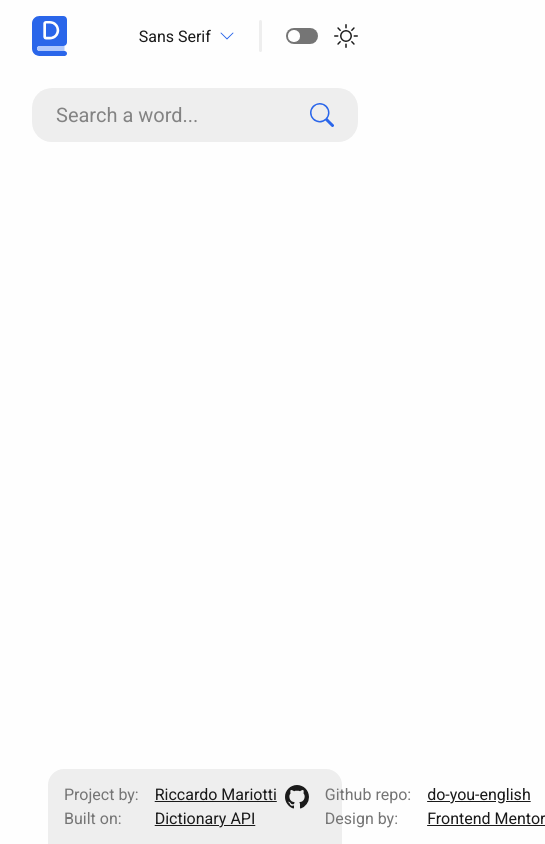
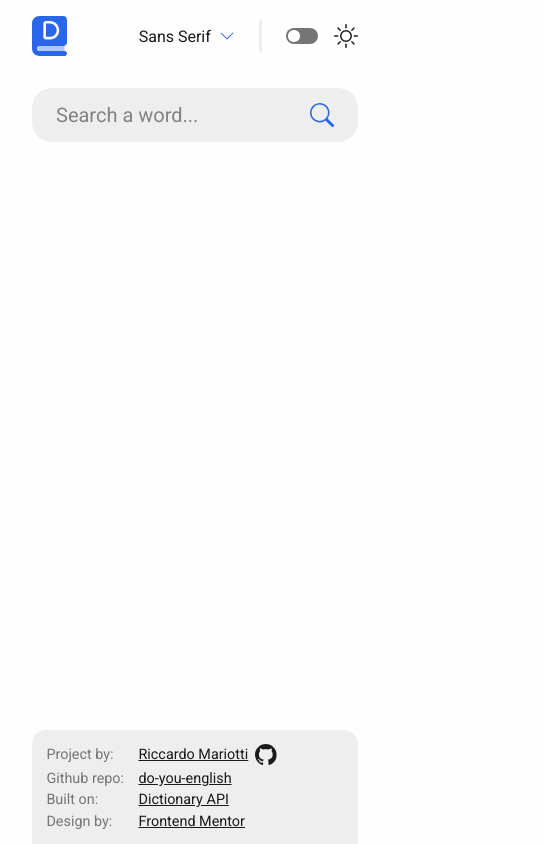
Before and after one commit to Riki9811/do-you-english, a React (Vite) app: page / in a window 390 px wide. Shown: the whole page, 545 px wide, since content can reach past the window. Built offline with nearby package versions, Linux system fonts and the light colour scheme.

Commit message:
Small mobile fixes

```diff
--- a/src/components/dropdown/Dropdown.module.scss
+++ b/src/components/dropdown/Dropdown.module.scss
@@ -15,7 +15,9 @@
 	background: var(--background-alt-col);
 	transform: translateX(-50%);
 	border-radius: 0.5em;
+	box-shadow: 0.3em 0.4em 1em 0em rgba(0, 0, 0, 0.3);
 	overflow: hidden;
+	z-index: 100;
 }
 
 .option {
@@ -25,6 +27,7 @@
 
 .option.highlight {
 	background: var(--accent);
+	color: var(--white);
 }
 
 .chevron {
--- a/src/components/dropdown/Dropdown.tsx
+++ b/src/components/dropdown/Dropdown.tsx
@@ -42,7 +42,7 @@ export default function Dropdown() {
 	}
 
 	function onPreferenceSelect(index?: number) {
-		if (index) setFontPreference(options[index]);
+		if (index != undefined) setFontPreference(options[index]);
 		else setFontPreference(options[highlightIndex]);
 	}
 
--- a/src/components/footer/Footer.module.scss
+++ b/src/components/footer/Footer.module.scss
@@ -6,12 +6,14 @@
     border-radius: 1em 1em 0 0;
     display: grid;
     grid-template-columns: min-content auto min-content auto;
+    align-items: center;
     column-gap: 1em;
 }
 
 .complex-link {
     display: flex;
     flex-direction: row;
+    align-items: center;
     gap: 0.5em;
 }
 
@@ -27,3 +29,12 @@
 	height: 1.5em;
 	width: 1.5em;
 }
+
+@media (width <= 790px) {
+    .footer {
+        grid-template-columns: min-content auto;
+        row-gap: 0.3em;
+        margin: auto 0 0;
+        font-size: 90%;
+    }
+}
--- a/src/components/word-info/WordInfo.module.scss
+++ b/src/components/word-info/WordInfo.module.scss
@@ -151,6 +151,7 @@
 	flex-direction: row;
 	align-items: center;
 	gap: 1em;
+    overflow-wrap: anywhere;
 }
 
 .sources > span > a:active {
--- a/src/components/word-info/WordInfo.tsx
+++ b/src/components/word-info/WordInfo.tsx
@@ -101,7 +101,7 @@ export default function WordInfo({ info: rawInfo, error, searchWord }: WordInfoP
 				<span>
 					{urls.map((url, index) => (
 						<a key={index} href={url}>
-							{url} <BoxArrowUpRight />
+							{url.replace("https://", "").replace("en.", "")} <BoxArrowUpRight />
 						</a>
 					))}
 				</span>
```
Lines whose indentation alone changed are shown as unchanged.
